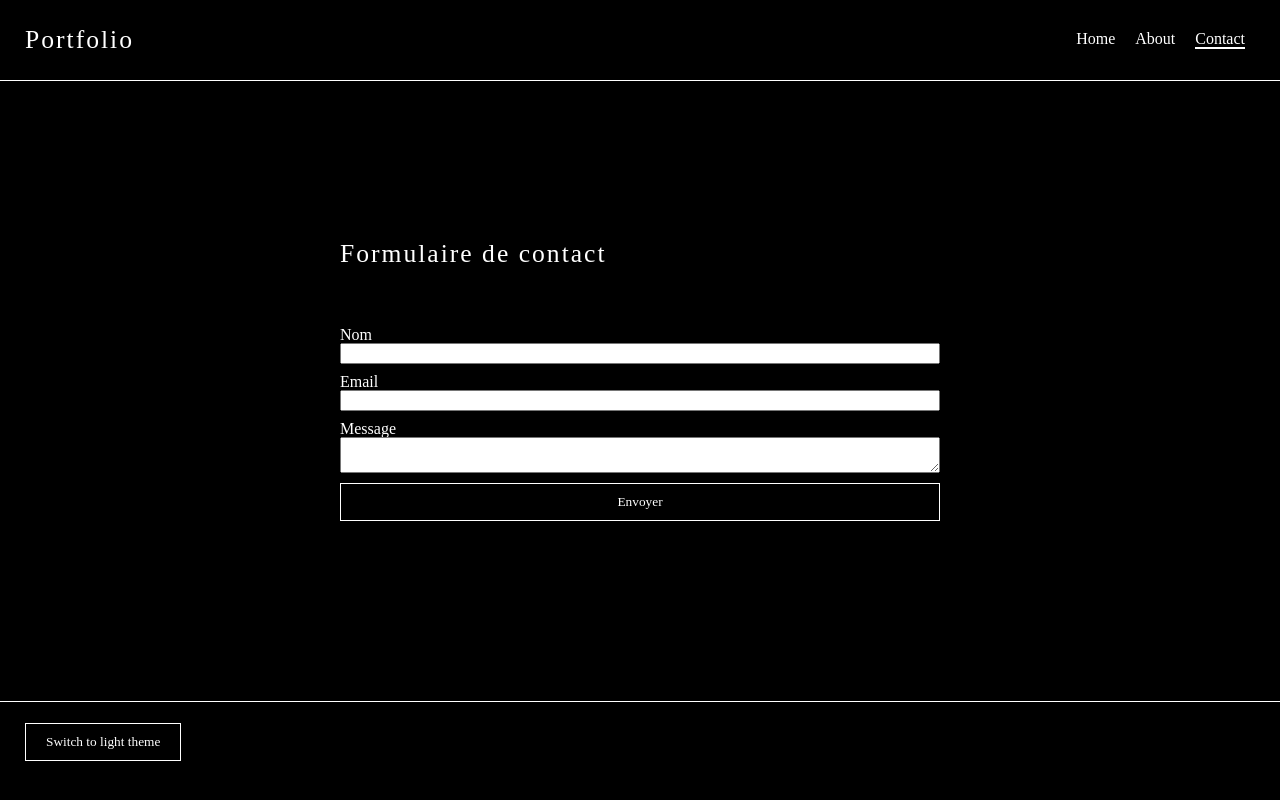
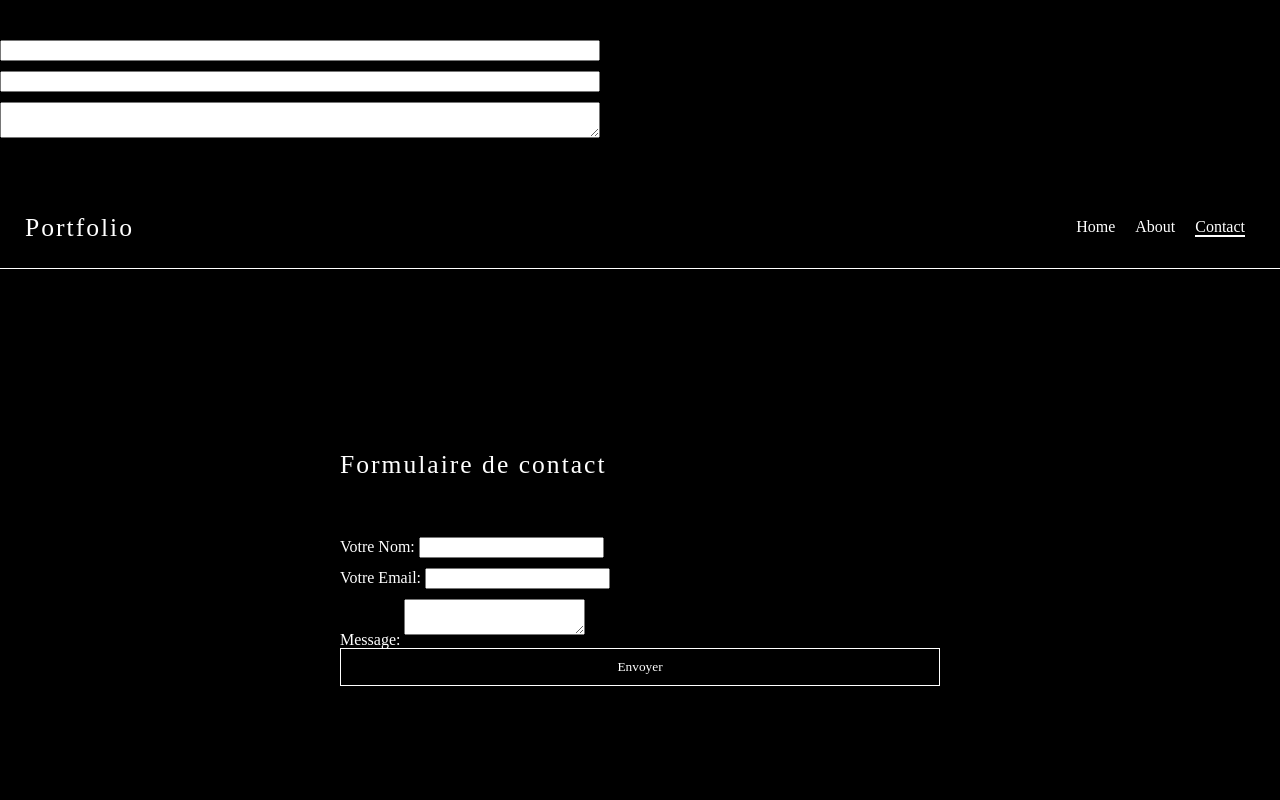
Before and after one commit to thomasgarenne/portfolio, a React (Create React App) app: page /contact in a window 1280 px wide. Shown: the top 800 px of the page. Built offline with nearby package versions, Linux system fonts and the light colour scheme.

Commit message:
modify form

```diff
--- a/public/index.html
+++ b/public/index.html
@@ -27,6 +27,12 @@
     <title>React App</title>
   </head>
   <body>
+    <form name="contact" netlify data-netlify-honeypot="bot-field" hidden>
+      <input type="text" name="name" />
+      <input type="email" name="email" />
+      <textarea name="message"></textarea>
+    </form>
+
     <noscript>You need to enable JavaScript to run this app.</noscript>
     <div id="root"></div>
     <!--
--- a/src/components/contact/form.js
+++ b/src/components/contact/form.js
@@ -1,43 +1,17 @@
 import React from 'react'
 
 function Form() {
-  const handleSubmit = event => {
-    event.preventDefault();
-
-    const REQUEST_PARAMETERS = {
-      method: `POST`,
-      headers: { 'Content-Type': `application/x-www-form-urlencoded` },
-      };
-
-    fetch(`/`, REQUEST_PARAMETERS)
-      .then(() => {
-        console.log(`OK`);
-      })
-      .catch(error => alert(error));
-  };
   return (
     <>
         <h1>Formulaire de contact</h1>
 
-            <form
-              name='contact v1'
-              method='post'
-              data-netlify="true"
-            >
-              <input type="hidden" name="form-name" value="contact v1" />
-
-              <label htmlFor='nom'>Nom</label>
-              <input type='nom' id='nom' name='nom'/>
-
-              <label htmlFor='email'>Email</label>
-              <input type='email' id='email' name='email'/>
-
-              <label htmlFor='text'>Message</label>
-              <textarea id='text' name='text'/>
-
-              <button type='submit' onClick={handleSubmit}>Envoyer</button>
-            </form>
-
+        <form name="contact" method="POST" action='/contact'>
+          <input type="hidden" name="form-name" value="contact"/>
+          <label>Votre Nom: <input type="text" name="name" /></label>
+          <label>Votre Email: <input type="email" name="email" /></label>
+          <label>Message: <textarea name="message"></textarea></label>
+          <button type='submit'>Envoyer</button>
+        </form>
     </>
   )
 }
```
